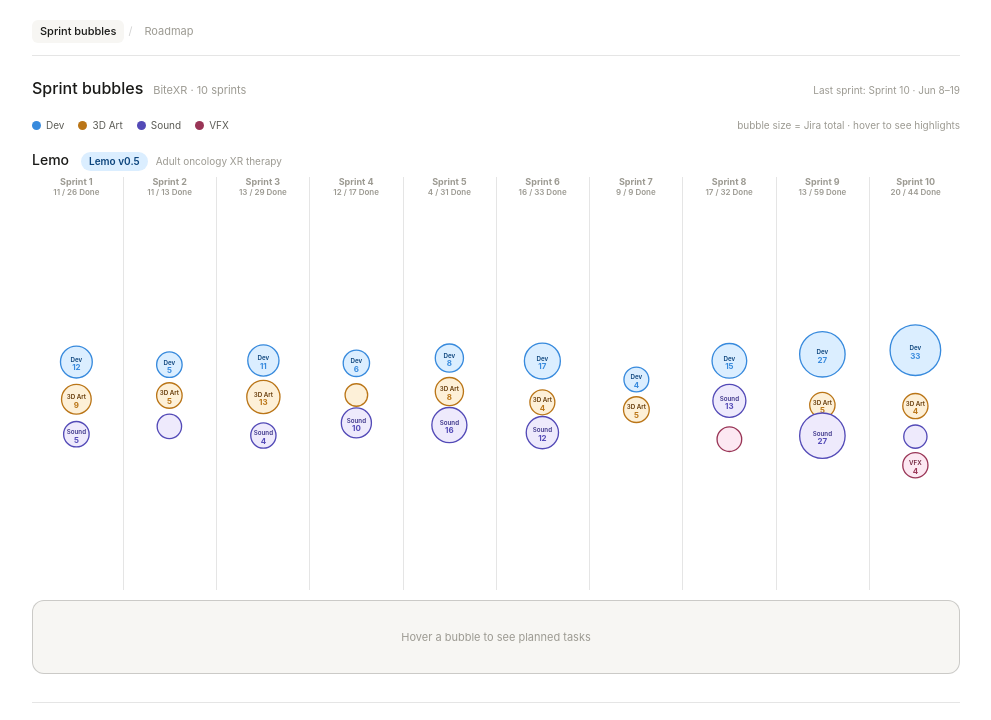
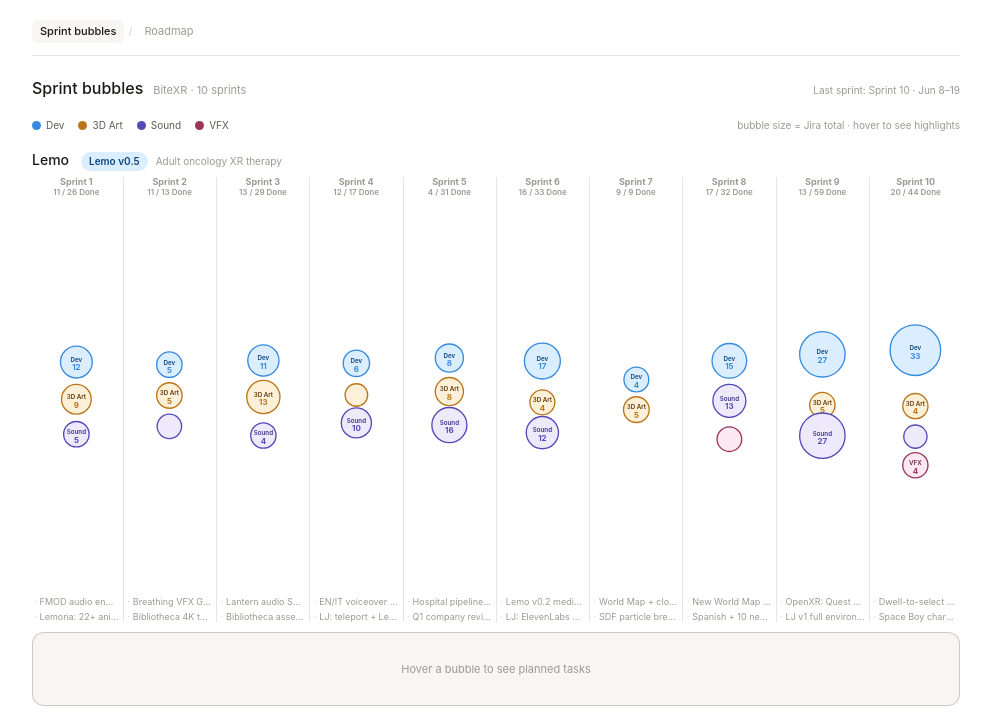
Before and after one commit to Lemons-in-the-Room/sprint-reviews-lemons, a plain HTML site: page index.html in a window 1280 px wide. Shown: the top 720 px of the page, without its empty margins (144-1135 px from the left). Drawn offline with Linux system fonts and the light colour scheme.

Commit message:
Commit and push to main

```diff
--- a/data.json
+++ b/data.json
@@ -6,6 +6,7 @@
       "dates": "Feb 2–13",
       "version_lemo": "Lemo v0.1.1",
       "version_lj": "LJ base",
+      "highlights": ["FMOD audio engine", "Lemona: 22+ animations"],
       "jira_done_lemo": 26,
       "jira_done_lj": 8,
       "lemo": {
@@ -47,6 +48,7 @@
       "dates": "Feb 16–27",
       "version_lemo": "Lemo v0.1.2",
       "version_lj": "LJ arch",
+      "highlights": ["Breathing VFX Graph (4 types)", "Bibliotheca 4K texturing"],
       "jira_done_lemo": 13,
       "jira_done_lj": 4,
       "lemo": {
@@ -82,6 +84,7 @@
       "dates": "Mar 2–13",
       "version_lemo": "Lemo v0.1.3",
       "version_lj": "LJ tools",
+      "highlights": ["Lantern audio SFX + ambience", "Bibliotheca assets complete"],
       "jira_done_lemo": 29,
       "jira_done_lj": 2,
       "lemo": {
@@ -121,6 +124,7 @@
       "dates": "Mar 16–27",
       "version_lemo": "Lemo v0.1.4",
       "version_lj": "LJ core infra",
+      "highlights": ["EN/IT voiceover rearchitecture", "LJ: teleport + Lemona 3D model"],
       "jira_done_lemo": 17,
       "jira_done_lj": 14,
       "lemo": {
@@ -168,6 +172,7 @@
       "dates": "Mar 30–Apr 3",
       "version_lemo": "Lemo v0.2",
       "version_lj": "LJ v0.0.2",
+      "highlights": ["Hospital pipeline (5 sites)", "Q1 company review"],
       "jira_done_lemo": 31,
       "jira_done_lj": 6,
       "lemo": {
@@ -206,6 +211,7 @@
       "dates": "Apr 11–26",
       "version_lemo": "Lemo v0.2 QA",
       "version_lj": "LJ Q2 foundation",
+      "highlights": ["Lemo v0.2 medical-ready", "LJ: ElevenLabs character voices"],
       "jira_done_lemo": 33,
       "jira_done_lj": 23,
       "lemo": {
@@ -263,6 +269,7 @@
       "dates": "Apr 27–May 8",
       "version_lemo": "Lemo v0.3",
       "version_lj": "LJ mini-games",
+      "highlights": ["World Map + cloth animation", "SDF particle breathing towers"],
       "jira_done_lemo": 9,
       "jira_done_lj": 19,
       "lemo": {
@@ -304,6 +311,7 @@
       "dates": "May 11–22",
       "version_lemo": "Lemo v0.4",
       "version_lj": "LJ v0.3",
+      "highlights": ["New World Map tutorial system", "Spanish + 10 new 3D videos"],
       "jira_done_lemo": 32,
       "jira_done_lj": 12,
       "lemo": {
@@ -360,6 +368,7 @@
       "dates": "May 25–Jun 5",
       "version_lemo": "Lemo v0.4.2",
       "version_lj": "LJ v1 push",
+      "highlights": ["OpenXR: Quest 2/3/Pro + Pico 4", "LJ v1 full environment"],
       "jira_done_lemo": 59,
       "jira_done_lj": 66,
       "lemo": {
@@ -411,6 +420,7 @@
       "dates": "Jun 8–19",
       "version_lemo": "Lemo v0.5",
       "version_lj": "LJ v1",
+      "highlights": ["Dwell-to-select + ring shader", "Space Boy character modeled"],
       "jira_done_lemo": 44,
       "jira_done_lj": 6,
       "lemo": {
--- a/index.html
+++ b/index.html
@@ -135,6 +135,19 @@
   }
 
   .section-divider { height: 0.5px; background: var(--border); margin: 20px 0; }
+
+  .sprint-highlights {
+    display: flex; flex-direction: column; gap: 3px;
+    padding: 6px 2px 0; width: 100%;
+  }
+  .sprint-highlight {
+    font-size: 9px; color: var(--text3); line-height: 1.3;
+    text-align: center; white-space: nowrap;
+    overflow: hidden; text-overflow: ellipsis;
+  }
+  .sprint-highlight::before {
+    content: '·'; margin-right: 3px; opacity: 0.5;
+  }
 </style>
 </head>
 <body>
@@ -435,6 +448,20 @@ function buildAppSection(appKey, sprints) {
 
     stage.appendChild(svg);
     col.appendChild(stage);
+
+    if (sprint.highlights && sprint.highlights.length) {
+      const hl = document.createElement('div');
+      hl.className = 'sprint-highlights';
+      sprint.highlights.forEach(h => {
+        const item = document.createElement('div');
+        item.className = 'sprint-highlight';
+        item.textContent = h;
+        item.title = h;
+        hl.appendChild(item);
+      });
+      col.appendChild(hl);
+    }
+
     row.appendChild(col);
   });
 
```
